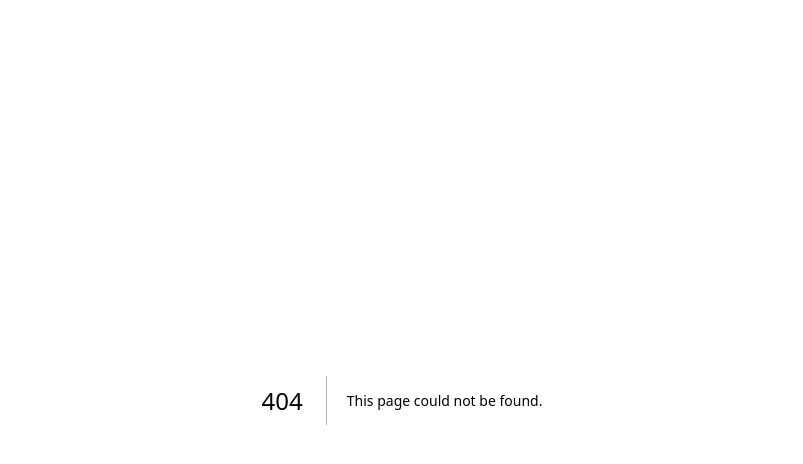
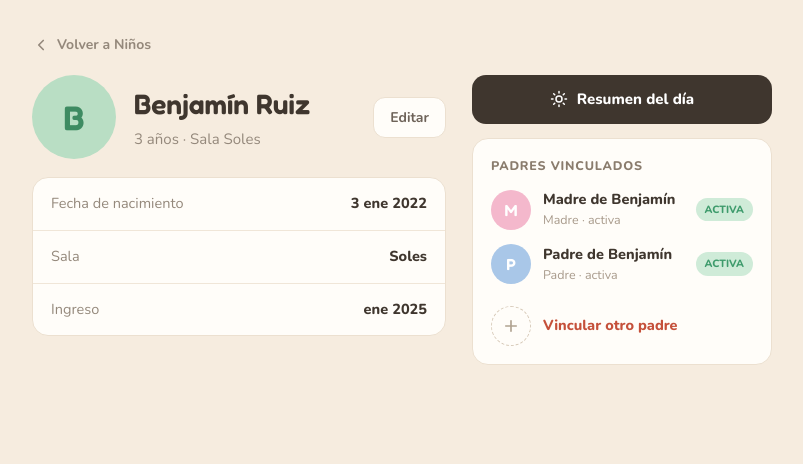
Before and after one commit to DarioZubaray/open-daycare, a Next.js app: page /kids/benjamin-ruiz in a window 1280 px wide. Before the commit this address had no page. Shown: the top 464 px of the page, without its empty margins (238-1041 px from the left). Built offline with nearby package versions, Linux system fonts and the light colour scheme.

Commit message:
Add KidProfilePage component for displaying individual child profiles

```diff
--- /dev/null
+++ b/app/kids/[id]/page.tsx
@@ -0,0 +1,177 @@
+import Link from "next/link";
+import { notFound } from "next/navigation";
+import { children } from "@/lib/children";
+
+function ArrowLeftIcon() {
+  return (
+    <svg width="18" height="18" viewBox="0 0 24 24" fill="none" stroke="currentColor" strokeWidth="2.2" strokeLinecap="round" strokeLinejoin="round" aria-hidden="true">
+      <path d="m15 18-6-6 6-6" />
+    </svg>
+  );
+}
+
+function AlertIcon() {
+  return (
+    <svg width="22" height="22" viewBox="0 0 24 24" fill="none" stroke="#fff" strokeWidth="2.2" strokeLinecap="round" strokeLinejoin="round" aria-hidden="true">
+      <path d="M10.3 3.9 1.8 18a2 2 0 0 0 1.7 3h17a2 2 0 0 0 1.7-3L13.7 3.9a2 2 0 0 0-3.4 0z" />
+      <path d="M12 9v4M12 17h.01" />
+    </svg>
+  );
+}
+
+function SunIcon() {
+  return (
+    <svg width="18" height="18" viewBox="0 0 24 24" fill="none" stroke="#fff" strokeWidth="2" strokeLinecap="round" strokeLinejoin="round" aria-hidden="true">
+      <circle cx="12" cy="12" r="4" />
+      <path d="M12 2v2M12 20v2M4.9 4.9l1.4 1.4M17.7 17.7l1.4 1.4M2 12h2M20 12h2M4.9 19.1l1.4-1.4M17.7 6.3l1.4-1.4" />
+    </svg>
+  );
+}
+
+function PlusIcon() {
+  return (
+    <svg width="18" height="18" viewBox="0 0 24 24" fill="none" stroke="currentColor" strokeWidth="2.2" strokeLinecap="round" strokeLinejoin="round" aria-hidden="true">
+      <path d="M12 5v14M5 12h14" />
+    </svg>
+  );
+}
+
+export default async function KidProfilePage({
+  params,
+}: {
+  params: Promise<{ id: string }>;
+}) {
+  const { id } = await params;
+  const child = children.find((c) => c.id === id);
+
+  if (!child) {
+    notFound();
+  }
+
+  return (
+    <div className="flex min-h-screen bg-cream">
+      <main className="mx-auto h-screen min-w-0 w-full max-w-[820px] overflow-y-auto px-10 pb-20 pt-[34px]">
+        <Link
+          href="/kids"
+          className="mb-5 flex items-center gap-[7px] text-subtle font-bold text-[14px]"
+        >
+          <ArrowLeftIcon />
+          Volver a Niños
+        </Link>
+
+        <div className="flex gap-[26px] flex-wrap items-start">
+          <div className="flex min-w-[300px] flex-1 flex-col gap-[18px]">
+            <div className="flex items-center gap-[18px]">
+              <div
+                className="flex h-[84px] w-[84px] flex-none items-center justify-center rounded-full font-heading text-[34px] font-semibold"
+                style={{ background: child.avatarBg, color: child.avatarColor }}
+              >
+                {child.initial}
+              </div>
+              <div className="flex-1">
+                <h1 className="m-0 font-heading text-[28px] font-semibold text-ink">
+                  {child.name}
+                </h1>
+                <p className="mt-[3px] text-[15px] text-subtle">
+                  {child.age} · Sala {child.room}
+                </p>
+              </div>
+              <a
+                href="#"
+                className="flex-none rounded-xl border-[1.5px] border-line bg-surface px-4 py-[9px] text-[14px] font-bold text-[#6E6359]"
+              >
+                Editar
+              </a>
+            </div>
+
+            {child.allergyNotes ? (
+              <div className="flex gap-[14px] rounded-2xl bg-[#FBDAD6] p-[18px]">
+                <div className="flex h-10 w-10 flex-none items-center justify-center rounded-[11px] bg-[#F4A8A0]">
+                  <AlertIcon />
+                </div>
+                <div>
+                  <div className="mb-0.5 text-[15px] font-extrabold text-[#C5413A]">
+                    Alergias y notas
+                  </div>
+                  <div className="text-[14.5px] leading-[1.5] text-[#B25249]">
+                    {child.allergyNotes}
+                  </div>
+                </div>
+              </div>
+            ) : null}
+
+            <div className="overflow-hidden rounded-2xl border border-line bg-surface">
+              <div className="flex justify-between border-b border-[#F0E6D8] px-[18px] py-[15px]">
+                <span className="text-[14.5px] text-subtle">Fecha de nacimiento</span>
+                <span className="text-[14.5px] font-extrabold text-ink">{child.birthDate}</span>
+              </div>
+              <div className="flex justify-between border-b border-[#F0E6D8] px-[18px] py-[15px]">
+                <span className="text-[14.5px] text-subtle">Sala</span>
+                <span className="text-[14.5px] font-extrabold text-ink">{child.room}</span>
+              </div>
+              <div className="flex justify-between px-[18px] py-[15px]">
+                <span className="text-[14.5px] text-subtle">Ingreso</span>
+                <span className="text-[14.5px] font-extrabold text-ink">{child.joinDate}</span>
+              </div>
+            </div>
+          </div>
+
+          <div className="flex w-[300px] flex-none flex-col gap-[14px]">
+            <a
+              href="#"
+              className="flex w-full items-center justify-center gap-[9px] rounded-[14px] bg-ink py-[13px] text-[15px] font-extrabold text-white"
+            >
+              <SunIcon />
+              Resumen del día
+            </a>
+
+            <div className="rounded-2xl border border-line bg-surface p-[18px]">
+              <div className="mb-[14px] text-[12.5px] font-extrabold tracking-[0.8px] text-[#8A7C6D]">
+                PADRES VINCULADOS
+              </div>
+              <div className="flex flex-col gap-[14px]">
+                {child.parents.map((parent) => (
+                  <div key={parent.name} className="flex items-center gap-3">
+                    <div
+                      className="flex h-10 w-10 flex-none items-center justify-center rounded-full font-heading text-base font-semibold text-white"
+                      style={{ background: parent.avatarBg }}
+                    >
+                      {parent.initial}
+                    </div>
+                    <div className="min-w-0 flex-1">
+                      <div className="text-[14.5px] font-extrabold text-ink">
+                        {parent.name}
+                      </div>
+                      <div className="text-[12.5px] text-muted">
+                        {parent.role} ·{" "}
+                        {parent.status === "active" ? "activa" : "invitación enviada"}
+                      </div>
+                    </div>
+                    <span
+                      className="flex-none rounded-full px-[9px] py-1 text-[10.5px] font-extrabold"
+                      style={{
+                        background: parent.status === "active" ? "#CFEBD8" : "#F7E7A6",
+                        color: parent.status === "active" ? "#3E9B6C" : "#9A7B1E",
+                      }}
+                    >
+                      {parent.status === "active" ? "ACTIVA" : "PENDIENTE"}
+                    </span>
+                  </div>
+                ))}
+
+                <a href="#" className="flex items-center gap-3 pt-2">
+                  <span className="flex h-10 w-10 flex-none items-center justify-center rounded-full border-[1.5px] border-dashed border-[#D8CBBA] text-[#B0A290]">
+                    <PlusIcon />
+                  </span>
+                  <span className="text-[14.5px] font-extrabold text-accent">
+                    Vincular otro padre
+                  </span>
+                </a>
+              </div>
+            </div>
+          </div>
+        </div>
+      </main>
+    </div>
+  );
+}
```
